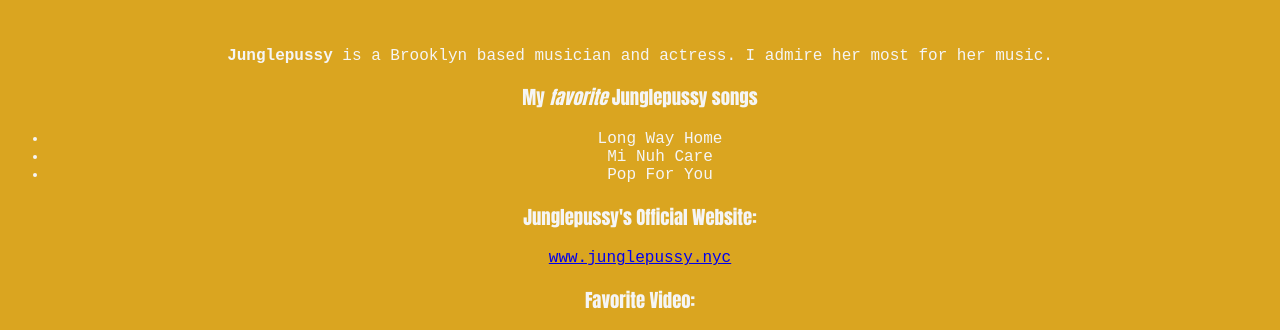
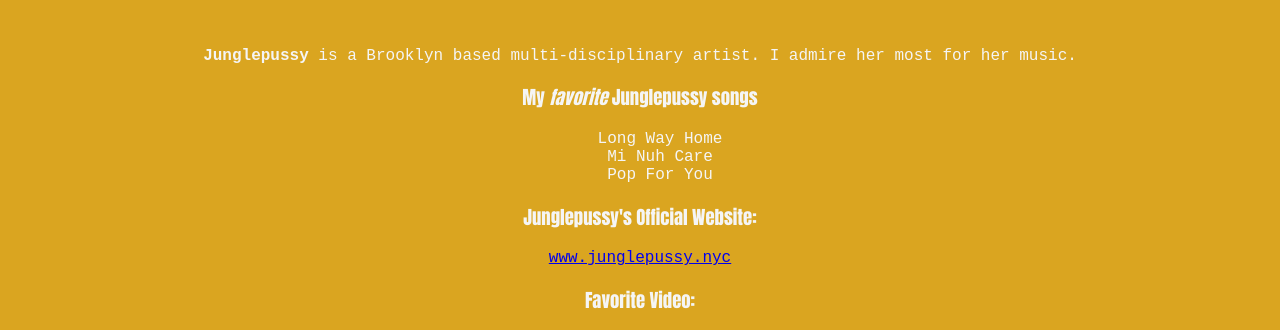
Before and after one commit to qmiko/prework.fanpage, a plain HTML site: page index.html in a window 1280 px wide. Shown: the part 591-921 px from the top of the page. Drawn offline with Linux system fonts and the light colour scheme; grey boxes are pictures that could not be loaded.

Commit message:
removed bullets / adjusted bio

```diff
--- a/fanpage.css
+++ b/fanpage.css
@@ -32,7 +32,7 @@ h3 {
 }
 
 ul {
-    color: whitesmoke; font-family: 'Courier New', Courier, monospace
+    color: whitesmoke; font-family: 'Courier New', Courier, monospace;
 }
 #site {
     font-family: 'Courier New', Courier, monospace
--- a/index.html
+++ b/index.html
@@ -14,12 +14,12 @@
 
     <h2>Bio</h2>
 
-    <p id="JP"><strong>Junglepussy</strong> is a Brooklyn based musician and actress. I admire her most for her music.
+    <p id="JP"><strong>Junglepussy</strong> is a Brooklyn based multi-disciplinary artist. I admire her most for her music.
     </p>
 
     <h3>My <em>favorite</em> Junglepussy songs</h3>
 
-    <ul>
+    <ul style="list-style: none;">
         <li>Long Way Home</li>
         <li>Mi Nuh Care</li>
         <li>Pop For You</li>
```
